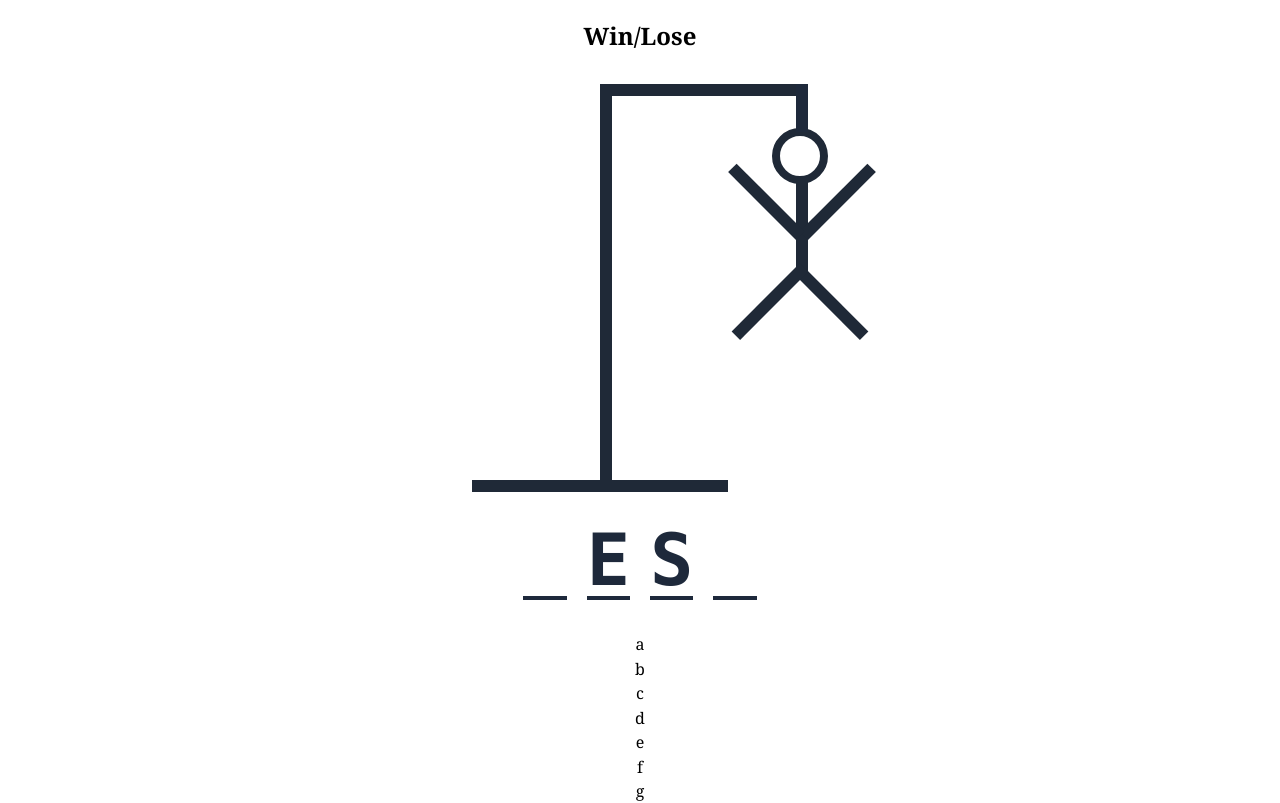
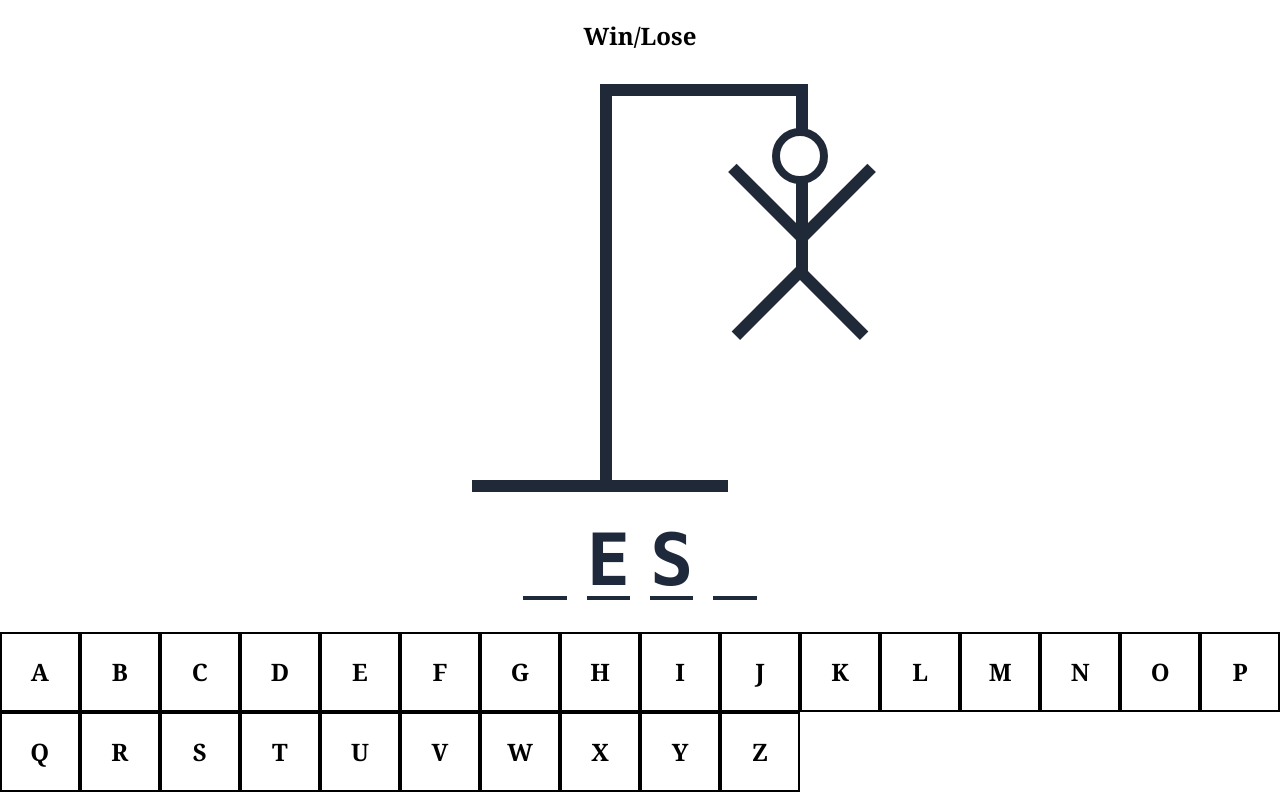
Before and after one commit to nemanja85/hangman, a React (Vite) app: page / in a window 1280 px wide. Shown: the top 803 px of the page. Built offline with nearby package versions, Linux system fonts and the light colour scheme.

Commit message:
feat: Styled Keybord component

```diff
--- a/src/App.tsx
+++ b/src/App.tsx
@@ -13,7 +13,9 @@ function App() {
       <div className="text-2xl font-semibold text-center">Win/Lose</div>
       <HangmanDrawing />
       <HangmanWord />
-      <Keyboard />
+      <div style={{ alignSelf: 'stretch' }}>
+        <Keyboard />
+      </div>
     </div>
   );
 }
--- a/src/components/Keyboard.tsx
+++ b/src/components/Keyboard.tsx
@@ -37,7 +37,14 @@ export function Keyboard() {
       }}
     >
       {KEYS.map((key) => {
-        return <button key={key}>{key}</button>;
+        return (
+          <button
+            className="w-full p-3 text-2xl font-bold uppercase bg-transparent border-2 border-black cursor-pointer aspect-square hover:bg-gray-800 hover:text-white focus:bg-gray-800 focus:text-white active:bg-gray-800 active:text-white"
+            key={key}
+          >
+            {key}
+          </button>
+        );
       })}
     </div>
   );
```
